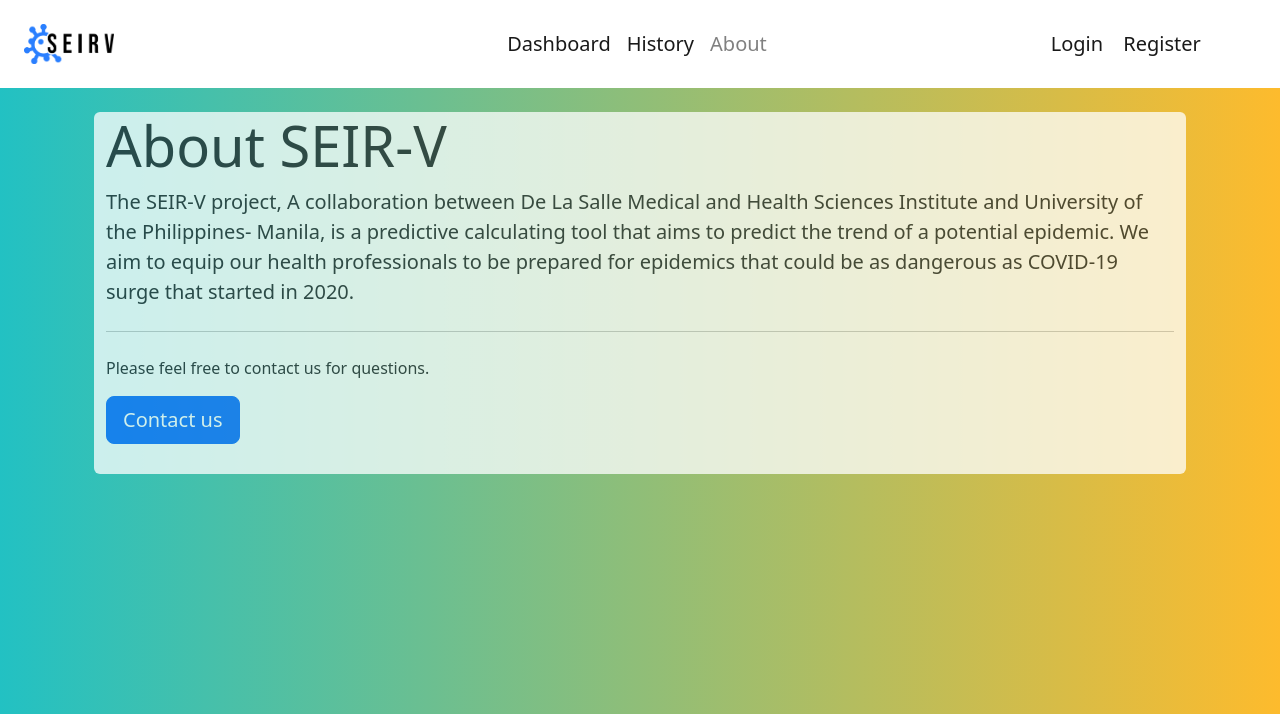
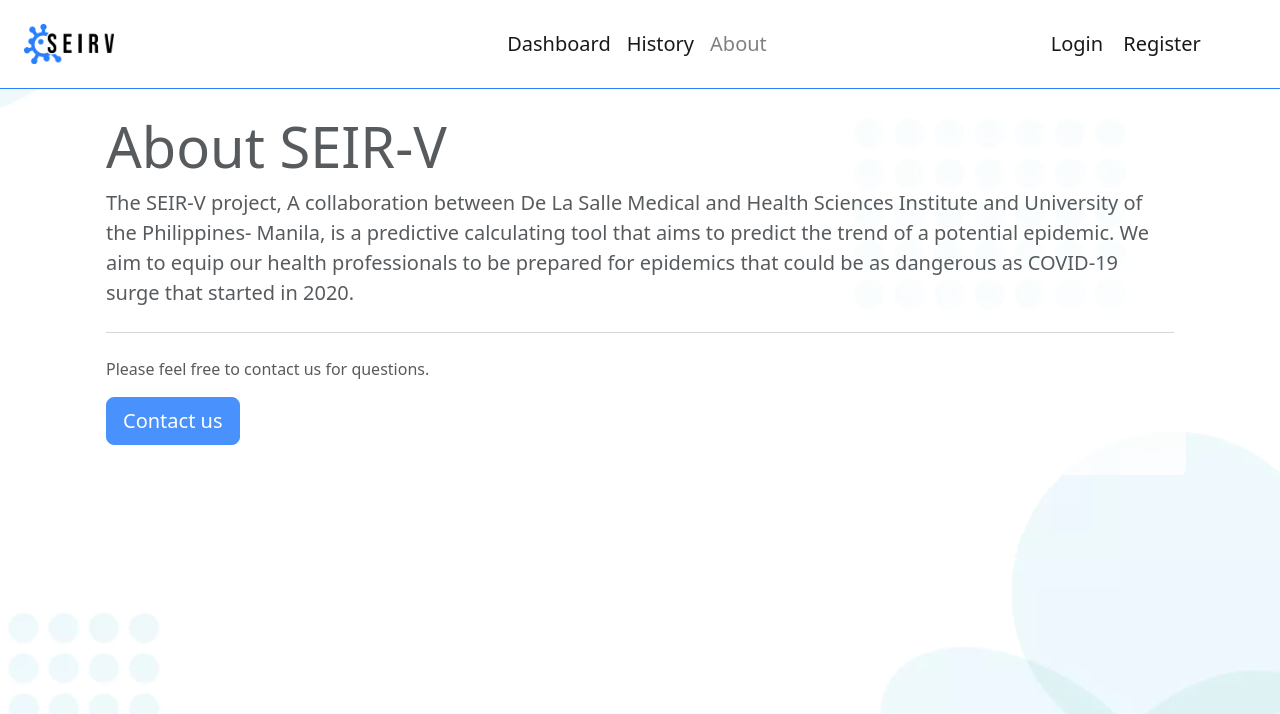
Before and after one commit to Nikolskiee/CMSC128.2-PROJECT, a Django app: page /about/ in a window 1280 px wide. Shown: the top 714 px of the page. Run offline with Django 4.2, Linux system fonts and the light colour scheme.

Commit message:
nav border

```diff
--- a/seirvice/seirv_app/templates/about.html
+++ b/seirvice/seirv_app/templates/about.html
@@ -39,9 +39,9 @@
 
 </head>
 
-<body style="background: linear-gradient(to right, #22c1c3 0%, #fdbb2d 100%);">
+<body style="background-image: url({% static 'bg1-1500w.png' %}); background-size: 100%;">
     <link rel="stylesheet" type="text/css" href="{% static 'simulation.css' %}" />
-    <nav class="navbar navbar-expand-lg navbar-light p-4" style="background-color:white">
+    <nav class="navbar navbar-expand-lg navbar-light p-4" style="background-color:white;  border-bottom: 1px solid #2a7fff;">
       <div class="col-md-2">
         <a href="{% url 'home'%}"><img src ="{% static 'logo-1500h.png' %}" height="40px"></a>
       </div>
--- a/seirvice/seirv_app/templates/history.html
+++ b/seirvice/seirv_app/templates/history.html
@@ -9,7 +9,7 @@
     <title>History</title>
   </head>
   <body>
-    <nav class="navbar navbar-expand-lg navbar-light p-4" style="background-color:white">
+    <nav class="navbar navbar-expand-lg navbar-light p-4" style="background-color:white; border-bottom: 1px solid #2a7fff;">
       <div class="col-md-2">
         <a href="{% url 'home'%}"><img src ="{% static 'logo-1500h.png' %}" height="40px"></a>
       </div>
--- a/seirvice/seirv_app/templates/index.html
+++ b/seirvice/seirv_app/templates/index.html
@@ -8,7 +8,7 @@
         <title>SEIRVICE</title>
     </head>
     <body>
-        <nav class="navbar navbar-expand-lg navbar-light p-4" style="background-color:white">
+        <nav class="navbar navbar-expand-lg navbar-light p-4" style="background-color:white;  border-bottom: 1px solid #2a7fff;">
             <div class="col-md-2">
                 <a href="{% url 'home'%}"><img src ="{% static 'logo-1500h.png' %}" height="40px"></a>
             </div>
```
